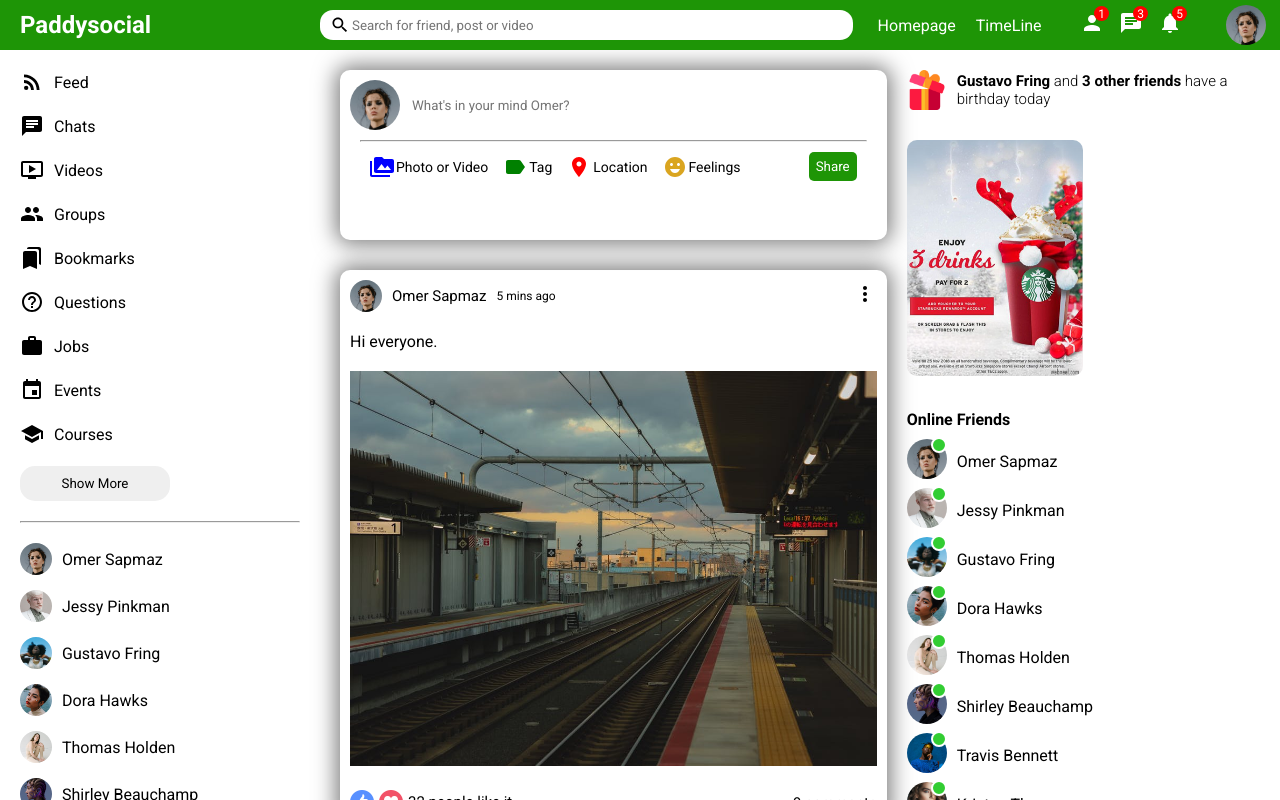
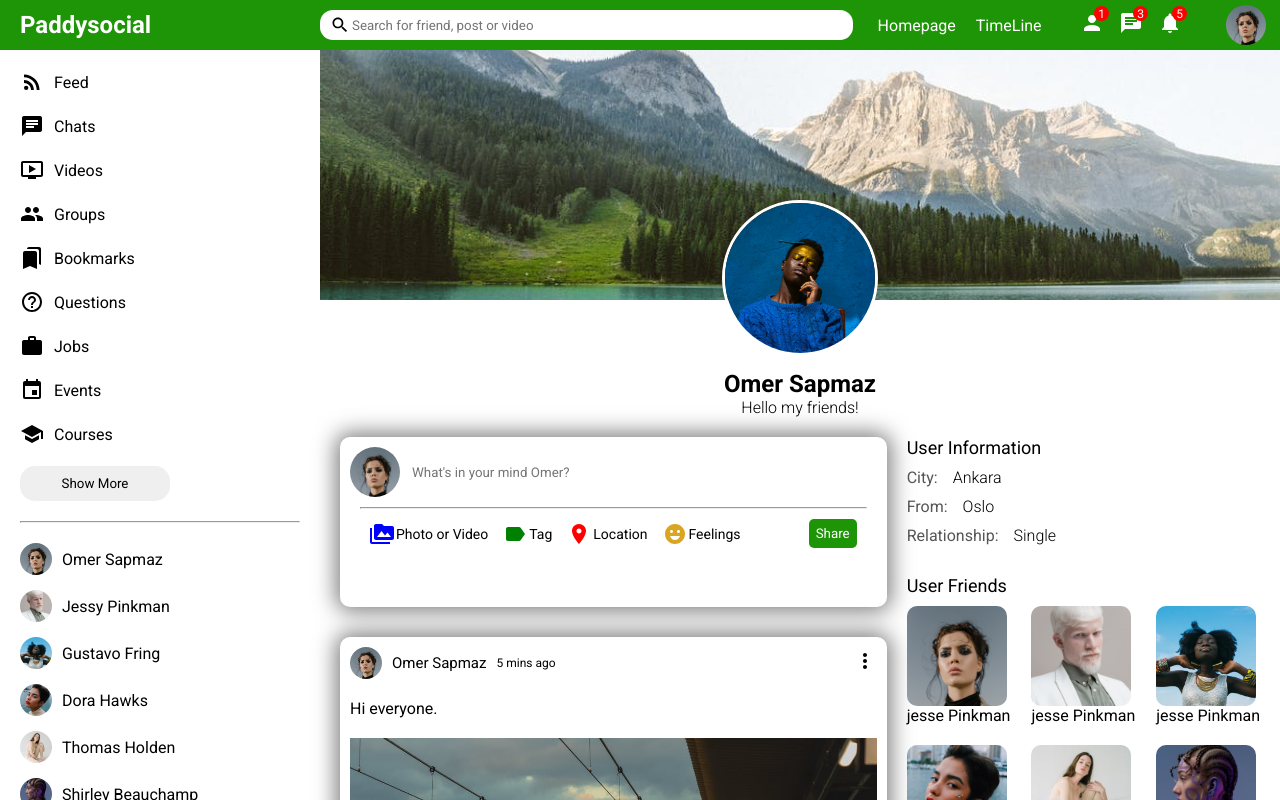
Before and after one commit to omersz/paddy-social, a React (Create React App) app in the folder social/: page / in a window 1280 px wide. Shown: the top 800 px of the page. Built offline with nearby package versions, Linux system fonts and the light colour scheme.

Commit message:
ön yüz son tasarım

```diff
--- a/social/src/App.js
+++ b/social/src/App.js
@@ -1,7 +1,10 @@
 import Home from "./pages/home/Home";
+import Login from "./pages/login/Login";
+import Register from "./pages/register/Register";
+import Profile from "./pages/profile/Profile";
 
 function App() {
-  return <Home/>
+  return <Profile/>
 }
 
 export default App;
--- a/social/src/components/post/Post.jsx
+++ b/social/src/components/post/Post.jsx
@@ -1,8 +1,16 @@
 import "./post.css";
 import MoreVertIcon from '@mui/icons-material/MoreVert';
 import { Users } from "../../dummyData";
+import {useState} from "react";
 
 export default function Post({post}) {
+    const[like,setLike] = useState(post.like)
+    const[isLiked,setIsLiked] = useState(false)
+
+    const likeHandler =()=>{
+        setLike(isLiked ? like-1 : like+1)
+        setIsLiked(!isLiked)
+    }
 
     return (
     <div className="post">
@@ -23,9 +31,9 @@
             </div>
             <div className="postBottom">
                 <div className="postBottomLeft">
-                    <img className="LikeIcon" src="assets/like.png" alt="" />
-                    <img className="LikeIcon" src="assets/heart.png" alt="" />
-                    <span className="postLikeCounter">{post.like} people like it </span>
+                    <img className="LikeIcon" src="assets/like.png" onClick={likeHandler} alt="" />
+                    <img className="LikeIcon" src="assets/heart.png"  onClick={likeHandler} alt="" />
+                    <span className="postLikeCounter">{like} people like it </span>
                 </div>
                 <div className="postBottomRight">
                     <span className="postCommentText">{post.comment} comments</span>
--- a/social/src/components/rightbar/Rightbar.jsx
+++ b/social/src/components/rightbar/Rightbar.jsx
@@ -2,10 +2,11 @@
 import { Users } from "../../dummyData";
 import Online from "../online/Online";
 
-export default function Rightbar() {
-  return (
-    <div className="rightbar">
-      <div className="rightbarWrapper">
+export default function Rightbar({profile}) {
+
+  const HomeRightBar = () => {
+    return(
+      <>
         <div className="birthdayContainer">
           <img className="birthdayImg" src="assets/gift.png" alt="" />
           <span className="birthdayText">
@@ -19,6 +20,62 @@
             <Online key={u.id} user={u}/>
           ))}
         </ul>
+      </>
+    );
+  };
+
+  const ProfileRightbar = () =>{
+    return(
+      <>
+      <h4 className="rightbarTitle">User Information</h4>
+      <div className="rightbarInfo">
+        <div className="rightbarInfoItem">
+          <span className="rightbarInfoKey">City:</span>
+          <span className="rightbarInfoValue">Ankara</span>
+        </div>
+        <div className="rightbarInfoItem">
+          <span className="rightbarInfoKey">From:</span>
+          <span className="rightbarInfoValue">Oslo</span>
+        </div>
+        <div className="rightbarInfoItem">
+          <span className="rightbarInfoKey">Relationship:</span>
+          <span className="rightbarInfoValue">Single</span>
+        </div>
+      </div>
+      <h4 className="rightbarTitle">User Friends</h4>
+      <div className="rightbarFollowings">
+        <div className="rightbarFollowing">
+          <img src="assets/person/1.jpeg" alt="" className="rightbarFollowingImg" />
+          <span className="rightbarFollowingName">jesse Pinkman</span>
+        </div>
+        <div className="rightbarFollowing">
+          <img src="assets/person/2.jpeg" alt="" className="rightbarFollowingImg" />
+          <span className="rightbarFollowingName">jesse Pinkman</span>
+        </div>
+        <div className="rightbarFollowing">
+          <img src="assets/person/3.jpeg" alt="" className="rightbarFollowingImg" />
+          <span className="rightbarFollowingName">jesse Pinkman</span>
+        </div>
+        <div className="rightbarFollowing">
+          <img src="assets/person/4.jpeg" alt="" className="rightbarFollowingImg" />
+          <span className="rightbarFollowingName">jesse Pinkman</span>
+        </div>
+        <div className="rightbarFollowing">
+          <img src="assets/person/5.jpeg" alt="" className="rightbarFollowingImg" />
+          <span className="rightbarFollowingName">jesse Pinkman</span>
+        </div>
+        <div className="rightbarFollowing">
+          <img src="assets/person/6.jpeg" alt="" className="rightbarFollowingImg" />
+          <span className="rightbarFollowingName">jesse Pinkman</span>
+        </div>
+      </div>
+      </>
+    )
+  }
+  return (
+    <div className="rightbar">
+      <div className="rightbarWrapper">
+        {profile ? <ProfileRightbar/> : <HomeRightBar/>}
       </div>
     </div>
   )
--- a/social/src/components/rightbar/rightbar.css
+++ b/social/src/components/rightbar/rightbar.css
@@ -37,3 +37,47 @@
     margin: 0;
     list-style: none;
 }
+
+.rightbarTitle{
+    font-size:18px;
+    font-weight: 500;
+    margin-bottom: 10px;
+}
+
+.rightbarInfo{
+    margin-bottom: 30px;
+}
+
+.rightbarInfoItem{
+    margin-bottom: 10px;
+}
+
+.rightbarInfoKey{
+    font-weight: 500;
+    margin-right: 15px;
+    color: #555;
+}
+
+.rightbarInfoValue{
+    font-weight: 300;
+}
+
+.rightbarFollowings{
+    display: flex;
+    flex-wrap: wrap;
+    justify-content: space-between;
+}
+
+.rightbarFollowing{
+    display: flex;
+    flex-direction: column;
+    margin-bottom: 20px;
+    cursor: pointer;
+}
+
+.rightbarFollowingImg{
+    width: 100px;
+    height: 100px;
+    border-radius: 10px ;
+    object-fit: cover;
+}
--- /dev/null
+++ b/social/src/pages/login/Login.jsx
@@ -0,0 +1,25 @@
+import "./login.css";
+
+export default function Login() {
+  return (
+    <div className="login">
+      <div className="loginWrapper">
+        <div className="loginLeft">
+            <h3 className="loginLogo">Paddysocial</h3>
+            <span className="loginDesc">
+                Connect with friends and the world around you on Paddysocial.
+            </span>
+        </div>
+        <div className="loginRight">
+            <div className="loginBox">
+                <input placeholder="Email" type="Email" className="loginInput" />
+                <input placeholder="Password" type="Email" className="loginInput" />
+                <button className="loginButton">Log In</button>
+                <span className="loginForgot">Forgot Password</span>
+                <button className="loginRegisterButton"> Create a New Account</button>
+            </div>
+        </div>
+      </div>
+    </div>
+  )
+}
--- /dev/null
+++ b/social/src/pages/login/login.css
@@ -0,0 +1,83 @@
+.login{
+    width: 100vw;
+    height: 100vh;
+    background-color: white;
+    display: flex;
+    align-items: center;
+    justify-content: center;
+}
+
+.loginWrapper{
+    width: 70%;
+    height: 70%;
+    display: flex;
+}
+
+.loginLeft, .loginRight{
+    flex: 1;
+    display: flex;
+    flex-direction: column;
+    justify-content: center;
+}
+
+.loginLogo{
+    font-size: 50px;
+    font-weight: 800;
+    color: #1e9506;
+}
+
+.loginDesc{
+    font-size: 24px;
+}
+
+.loginBox{
+    height: 300px;
+    padding: 20px;
+    background-color: rgb(186, 192, 188);
+    border-radius: 10px;
+    display: flex;
+    flex-direction: column;
+    justify-content: space-between;
+}
+
+.loginInput{
+    height: 40px;
+    border-radius: 10px;
+    border: 1px solid gray;
+    font-size: 18px;
+    padding-left: 20px;
+}
+
+.loginInput:focus{
+    outline:none;
+}
+
+.loginButton{
+    height: 40px;
+    border-radius: 10px;
+    border: none;
+    background-color: #1e9506;
+    color: white;
+    font-size: 20px;
+    font-weight: 500;
+    cursor: pointer;
+}
+
+
+.loginForgot{
+    text-align: center;
+    color: gray;
+}
+
+.loginRegisterButton{
+    width: 45%;
+    align-self: center;
+    height: 40px;
+    border-radius: 10px;
+    border: none;
+    background-color: blue;
+    color: white;
+    font-size: 20px;
+    font-weight: 500;
+    cursor: pointer;
+}
--- /dev/null
+++ b/social/src/pages/profile/Profile.jsx
@@ -0,0 +1,40 @@
+import "./profile.css";
+import Topbar from "../../components/topbar/Topbar";
+import Sidebar from "../../components/sidebar/Sidebar";
+import Feed from "../../components/feed/Feed";
+import Rightbar from "../../components/rightbar/Rightbar";
+
+export default function Profile() {
+  return (
+    <>
+      <Topbar />
+      <div className="profile">
+        <Sidebar />
+        <div className="profileRight">
+          <div className="profileRightTop">
+            <div className="profileCover">
+              <img
+                className="profileCoverImg"
+                src="assets/post/3.jpeg"
+                alt=""
+              />
+              <img
+                className="profileUserImg"
+                src="assets/person/7.jpeg"
+                alt=""
+              />
+            </div>
+            <div className="profileInfo">
+                <h4 className="profileInfoName">Omer Sapmaz</h4>
+                <span className="profileInfoDesc">Hello my friends!</span>
+            </div>
+          </div>
+          <div className="profileRightBottom">
+            <Feed />
+            <Rightbar profile/>
+          </div>
+        </div>
+      </div>
+    </>
+  );
+}
--- /dev/null
+++ b/social/src/pages/profile/profile.css
@@ -0,0 +1,50 @@
+.profile{
+    display: flex;
+}
+
+.profileRight{
+    flex: 9;
+}
+
+.profileCover{
+    height: 320px;
+    position: relative;
+}
+
+.profileCoverImg{
+    width: 100%;
+    height: 250px;
+    object-fit: cover;
+}
+
+.profileUserImg{
+    width: 150px;
+    height: 150px;
+    border-radius: 50%;
+    object-fit: cover;
+    position: absolute;
+    left: 0;
+    right: 0;
+    margin: auto;
+    top: 150px;
+    border: 3px solid white;
+}
+
+.profileInfo{
+    display: flex;
+    flex-direction: column;
+    align-items: center;
+    justify-content: center;
+}
+
+.profileInfoName{
+    font-size: 24px;
+}
+
+.profileInfoDesc{
+    font-weight: 300;
+}
+
+.profileRightBottom{
+    display: flex;
+}
--- /dev/null
+++ b/social/src/pages/register/Register.jsx
@@ -0,0 +1,27 @@
+import "./register.css";
+
+export default function Register() {
+  return (
+    <div className="login">
+      <div className="loginWrapper">
+        <div className="loginLeft">
+            <h3 className="loginLogo">Paddysocial</h3>
+            <span className="loginDesc">
+                Connect with friends and the world around you on Paddysocial.
+            </span>
+        </div>
+        <div className="loginRight">
+            <div className="loginBox">
+                <input placeholder="Username"  className="loginInput" />
+                <input placeholder="Email"   className="loginInput" />
+                <input placeholder="Password" className="loginInput" />
+                <input placeholder="Password Again" className="loginInput" />
+                <button className="loginButton">Sign Up</button>
+                <button className="loginRegisterButton">
+                Log into Account</button>
+            </div>
+        </div>
+      </div>
+    </div>
+  )
+}
--- /dev/null
+++ b/social/src/pages/register/register.css
@@ -0,0 +1,83 @@
+.login{
+    width: 100vw;
+    height: 100vh;
+    background-color: white;
+    display: flex;
+    align-items: center;
+    justify-content: center;
+}
+
+.loginWrapper{
+    width: 70%;
+    height: 70%;
+    display: flex;
+}
+
+.loginLeft, .loginRight{
+    flex: 1;
+    display: flex;
+    flex-direction: column;
+    justify-content: center;
+}
+
+.loginLogo{
+    font-size: 50px;
+    font-weight: 800;
+    color: #1e9506;
+}
+
+.loginDesc{
+    font-size: 24px;
+}
+
+.loginBox{
+    height: 300px;
+    padding: 20px;
+    background-color: rgb(186, 192, 188);
+    border-radius: 10px;
+    display: flex;
+    flex-direction: column;
+    justify-content: space-between;
+}
+
+.loginInput{
+    height: 40px;
+    border-radius: 10px;
+    border: 1px solid gray;
+    font-size: 18px;
+    padding-left: 20px;
+}
+
+.loginInput:focus{
+    outline:none;
+}
+
+.loginButton{
+    height: 40px;
+    border-radius: 10px;
+    border: none;
+    background-color: #1e9506;
+    color: white;
+    font-size: 20px;
+    font-weight: 500;
+    cursor: pointer;
+}
+
+
+.loginForgot{
+    text-align: center;
+    color: gray;
+}
+
+.loginRegisterButton{
+    width: 45%;
+    align-self: center;
+    height: 40px;
+    border-radius: 10px;
+    border: none;
+    background-color: blue;
+    color: white;
+    font-size: 20px;
+    font-weight: 500;
+    cursor: pointer;
+}
```
